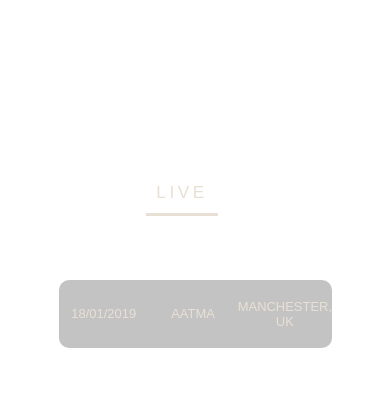
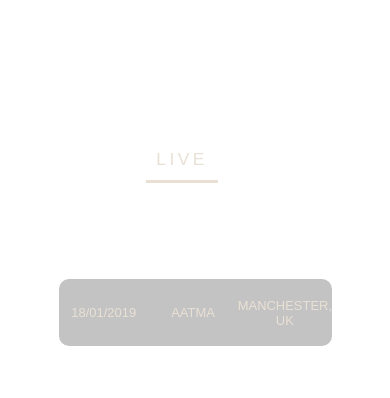
Before and after one commit to WillemTaylor/jupiterlanding, a React (Create React App) app: page / in a window 390 px wide. Shown: the part 1360-1758 px from the top of the page. Built offline with nearby package versions, Linux system fonts and the light colour scheme.

Commit message:
changes made for deployment7

```diff
--- a/src/App.css
+++ b/src/App.css
@@ -778,12 +778,11 @@ img.bg {
   }
   .live h1 {
     position: relative;
-    top: -220px;
+    top: -30vh;
     left: 135px;
   }
   .gigs-row {
-    position: relative;
-    top: -100px;
+    top: -12vh;
     width: 70vw;
     left: -27px;
   }
```
